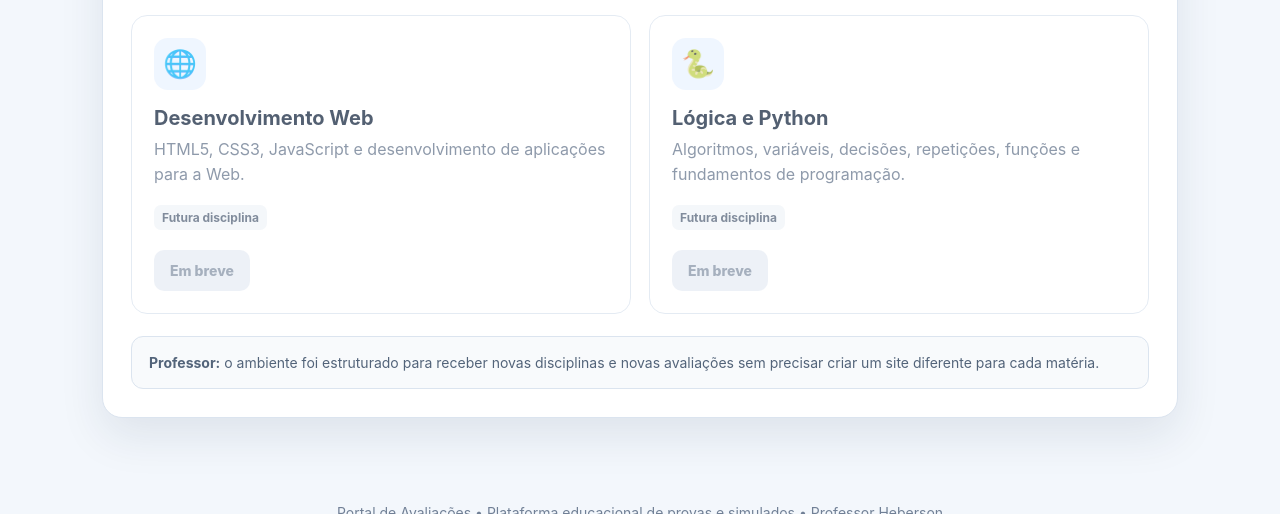
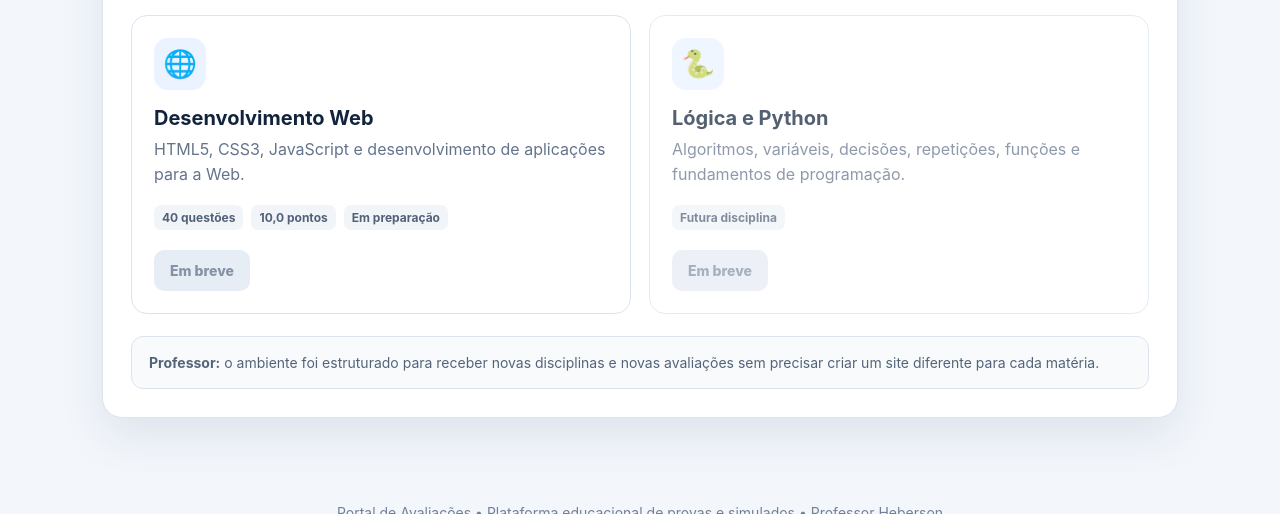
Before and after one commit to Hebersonmiliano/portal-de-avaliacoes, a website: page dist/index.html in a window 1280 px wide. Shown: the part 736-1250 px from the top of the page. Drawn offline with Linux system fonts and the light colour scheme.

Commit message:
Iniciar preparação de Desenvolvimento Web

```diff
--- a/dist/index.html
+++ b/dist/index.html
@@ -11,7 +11,7 @@
 <main class="wrap main" id="disciplinas"><section class="panel"><div class="section-head"><div><h2>Escolha uma disciplina</h2><p>Acesse a avaliação disponível para sua turma.</p></div><span class="badge">2 DISCIPLINAS</span></div><div class="grid">
 <article class="subject"><div class="icon">🗄️</div><h3>Banco de Dados</h3><p>Conceitos de banco de dados, tabelas, chaves, relacionamentos e fundamentos estudados em sala.</p><div class="meta"><span class="tag">40 questões</span><span class="tag">10,0 pontos</span><span class="tag">Avaliação disponível</span></div><div class="actions"><a class="btn" href="banco-dados.html">Acessar disciplina</a></div></article>
 <article class="subject games games-card"><img class="games-card-image" src="jogos-programacao.png" alt=""><div class="games-card-overlay"></div><div class="games-card-content"><h3>Programação de Jogos Digitais</h3><p>GDevelop, lógica de jogos, game design, eventos, animações, mecânicas, testes e publicação.</p><div class="meta"><span class="tag">40 questões</span><span class="tag">10,0 pontos</span><span class="tag">Avaliação disponível</span></div><div class="actions"><a class="btn" href="jogos-digitais.html">Acessar disciplina</a></div></div></article>
-<article class="subject coming"><div class="icon">🌐</div><h3>Desenvolvimento Web</h3><p>HTML5, CSS3, JavaScript e desenvolvimento de aplicações para a Web.</p><div class="meta"><span class="tag">Futura disciplina</span></div><div class="actions"><span class="btn disabled">Em breve</span></div></article>
+<article class="subject web"><div class="icon">🌐</div><h3>Desenvolvimento Web</h3><p>HTML5, CSS3, JavaScript e desenvolvimento de aplicações para a Web.</p><div class="meta"><span class="tag">40 questões</span><span class="tag">10,0 pontos</span><span class="tag">Em preparação</span></div><div class="actions"><span class="btn disabled">Em breve</span></div></article>
 <article class="subject coming"><div class="icon">🐍</div><h3>Lógica e Python</h3><p>Algoritmos, variáveis, decisões, repetições, funções e fundamentos de programação.</p><div class="meta"><span class="tag">Futura disciplina</span></div><div class="actions"><span class="btn disabled">Em breve</span></div></article>
 </div><div class="notice"><strong>Professor:</strong> o ambiente foi estruturado para receber novas disciplinas e novas avaliações sem precisar criar um site diferente para cada matéria.</div></section></main><footer class="footer">Portal de Avaliações • Plataforma educacional de provas e simulados • Professor Heberson</footer>
 </body></html>
```
